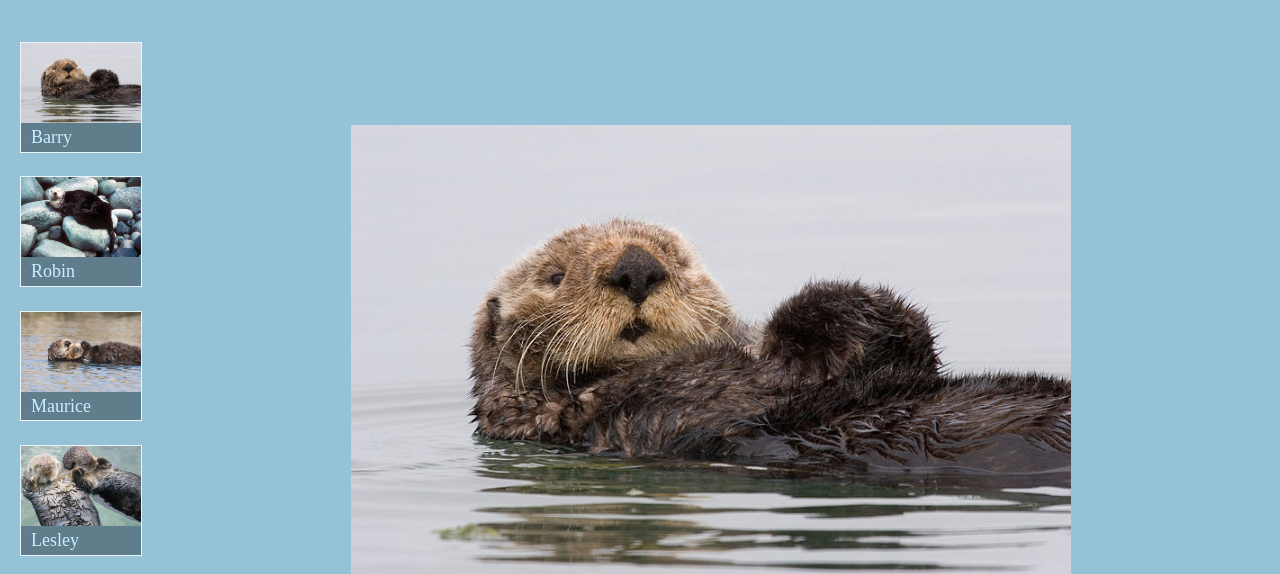
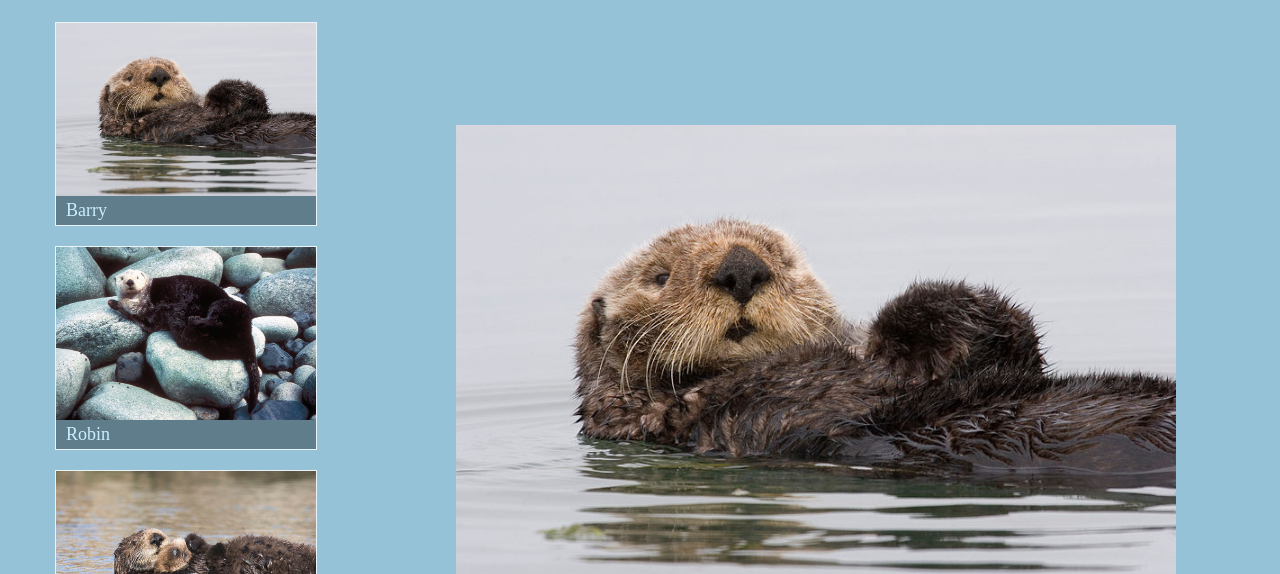
Before and after one commit to cjuarez13/ottergram_Assignment4, a plain HTML site: page index.html in a window 1280 px wide. Shown: the part 80-654 px from the top of the page. Drawn offline with nearby package versions, Linux system fonts and the light colour scheme.

Commit message:
Edited syntax

```diff
--- a/stylesheets/styles.css
+++ b/stylesheets/styles.css
@@ -22,7 +22,7 @@
 }
 
 html, body {
-  height: 100%
+  height: 100%;
 }
 
 
@@ -159,11 +159,11 @@ a {
       order: 0;
       margin-left: 20px;
 
-      padding 0 35px;
+      padding: 0 35px;
     }
 
     .thumbnail-item {
-      max-width: :260px;
+      max-width: 260px;
     }
 
     .thumbnail-item + .thumbnail-item {
```
